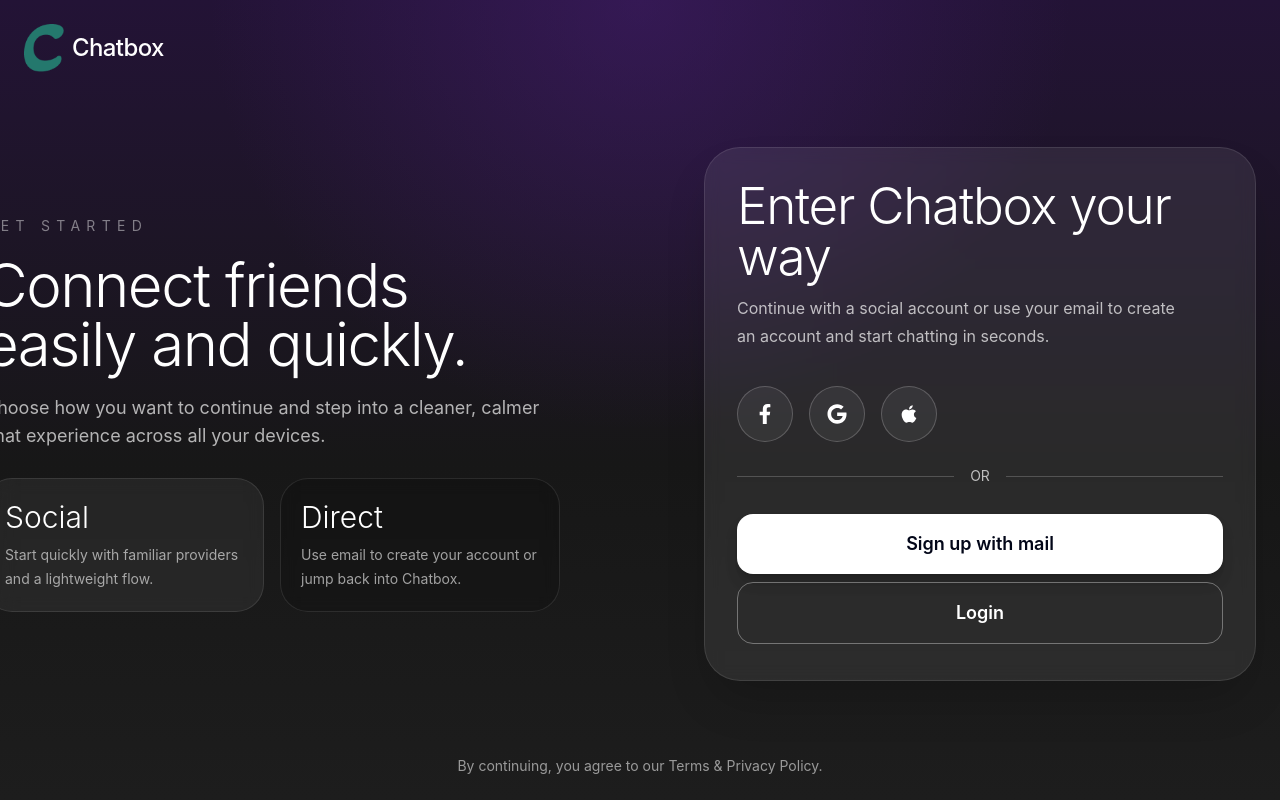
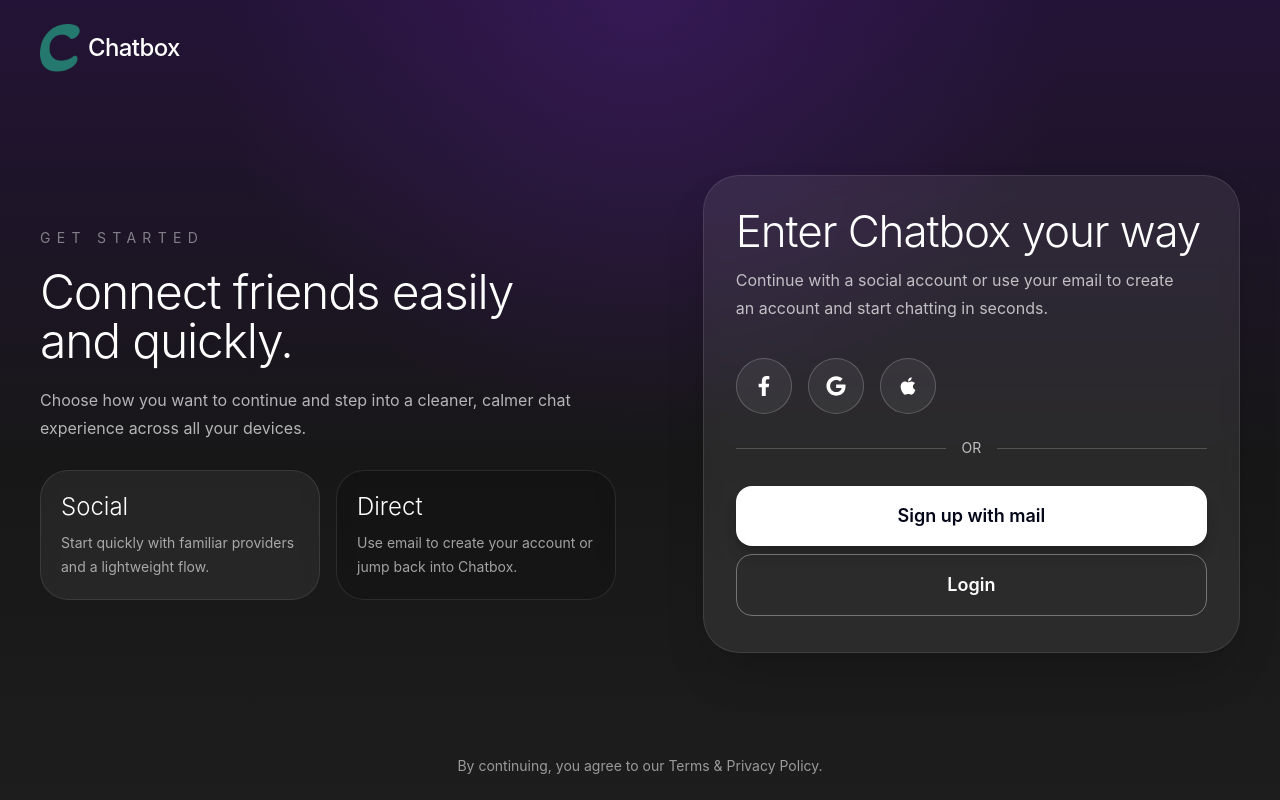
Before and after one commit to Najoro/chat-app-front-end, a React (Vite) app: page /auth/index in a window 1280 px wide. Built offline with nearby package versions, Linux system fonts and the light colour scheme.

Commit message:
fix designe

```diff
--- a/src/layouts/AuthLayout.tsx
+++ b/src/layouts/AuthLayout.tsx
@@ -37,14 +37,14 @@
   }
 
   return (
-    <main className="min-h-screen overflow-x-hidden bg-[radial-gradient(circle_at_top,_rgba(75,32,122,0.45),_transparent_42%),linear-gradient(180deg,_#231336_0%,_#171717_58%,_#1d1d1d_100%)] px-6 py-6 text-white lg:h-screen lg:overflow-hidden lg:px-4 lg:py-6 xl:px-6">
-      <div className="mx-auto flex min-h-[calc(100vh-3rem)] w-full max-w-[1480px] flex-col lg:h-full lg:min-h-0 lg:grid lg:grid-cols-[1.08fr_0.92fr] lg:grid-rows-[auto_1fr_auto] lg:gap-x-6 lg:gap-y-4 xl:gap-x-8">
+    <main className="min-h-screen overflow-x-hidden bg-[radial-gradient(circle_at_top,rgba(75,32,122,0.45),transparent_42%),linear-gradient(180deg,#231336_0%,#171717_58%,#1d1d1d_100%)] px-6 py-6 text-white lg:h-screen lg:overflow-hidden lg:px-8 lg:py-6 xl:px-10">
+      <div className="mx-auto flex min-h-[calc(100vh-3rem)] w-full max-w-370 flex-col lg:h-full lg:min-h-0 lg:grid lg:grid-cols-[1.08fr_0.92fr] lg:grid-rows-[auto_1fr_auto] lg:gap-x-6 lg:gap-y-4 xl:gap-x-8">
         <div className="mb-8 flex items-center justify-center gap-2 lg:col-span-2 lg:mb-0 lg:justify-start lg:pl-2 xl:pl-0">
           <img src={logo} alt="Logo Chatbox" className="h-auto w-8 lg:w-10" />
           <span className="text-lg font-medium tracking-tight lg:text-2xl">Chatbox</span>
         </div>
 
-        <div className="hidden self-center lg:block lg:-translate-x-6 lg:pl-0 xl:-translate-x-10">
+        <div className="hidden self-center lg:block">
           {showBackButton ? (
             <button
               type="button"
@@ -59,10 +59,10 @@
           <p className="text-sm uppercase tracking-[0.45em] text-white/45">
             {authLayout.introEyebrow}
           </p>
-          <h1 className="mt-5 max-w-lg text-5xl font-light leading-[0.98] tracking-tight xl:text-6xl">
+          <h1 className="mt-5 max-w-lg text-4xl font-light leading-[1.02] tracking-tight xl:text-5xl">
             {authLayout.introTitle}
           </h1>
-          <p className="mt-5 max-w-xl text-base leading-7 text-white/68 xl:text-lg">
+          <p className="mt-5 max-w-xl text-sm leading-7 text-white/68 xl:text-base">
             {authLayout.introDescription}
           </p>
 
@@ -72,8 +72,8 @@
                 key={title}
                 className={`rounded-[1.75rem] border border-white/10 p-5 backdrop-blur-sm ${classes ?? 'bg-white/6'}`}
               >
-                <p className="text-3xl font-light">{title}</p>
-                <p className="mt-2 text-sm leading-6 text-white/60">{description}</p>
+                <p className="text-2xl font-light">{title}</p>
+                <p className="mt-2 text-xs leading-6 text-white/60 sm:text-sm">{description}</p>
               </div>
             ))}
           </div>
--- a/src/pages/auth/IndexPage.tsx
+++ b/src/pages/auth/IndexPage.tsx
@@ -11,10 +11,10 @@
 function IndexPage() {
   return (
     <>
-      <h1 className="mt-3 text-4xl font-light leading-tight tracking-tight lg:mt-0 lg:text-[3.2rem] lg:leading-[1]">
+      <h1 className="mt-3 text-3xl font-light leading-tight tracking-tight lg:mt-0 lg:text-[2.75rem] lg:leading-[1.05]">
         Enter Chatbox your way
       </h1>
-      <p className="mt-3 max-w-md text-base leading-7 text-white/70">
+      <p className="mt-3 max-w-md text-sm leading-7 text-white/70 lg:text-base">
         Continue with a social account or use your email to create an account and
         start chatting in seconds.
       </p>
--- a/src/pages/auth/LoginPage.tsx
+++ b/src/pages/auth/LoginPage.tsx
@@ -20,10 +20,10 @@
 const LoginPage = () => {
   return (
     <>
-      <h1 className="mt-3 text-4xl font-light leading-tight tracking-tight lg:mt-0 lg:text-[3.2rem] lg:leading-[1]">
+      <h1 className="mt-3 text-3xl font-light leading-tight tracking-tight lg:mt-0 lg:text-[2.75rem] lg:leading-[1.05]">
         Login to Chatbox
       </h1>
-      <p className="mt-3 max-w-md text-base leading-7 text-white/70">
+      <p className="mt-3 max-w-md text-sm leading-7 text-white/70 lg:text-base">
         Enter your account details and continue your messaging experience.
       </p>
 
--- a/src/pages/auth/RegisterPage.tsx
+++ b/src/pages/auth/RegisterPage.tsx
@@ -1,4 +1,5 @@
 import { ButtonFullWidth } from '../../components/ui/Buttons'
+import { paths } from '../../routes/paths'
 
 const registerFields = [
   {
@@ -27,10 +28,10 @@
 function RegisterPage() {
   return (
     <>
-      <h1 className="mt-3 text-4xl font-light leading-tight tracking-tight lg:mt-0 lg:text-[3.2rem] lg:leading-[1]">
+      <h1 className="mt-3 text-3xl font-light leading-tight tracking-tight lg:mt-0 lg:text-[2.75rem] lg:leading-[1.05]">
         Join the conversation
       </h1>
-      <p className="mt-3 max-w-md text-base leading-7 text-white/70">
+      <p className="mt-3 max-w-md text-sm leading-7 text-white/70 lg:text-base">
         Start with a simple profile and connect with your friends in just a few steps.
       </p>
 
@@ -52,6 +53,7 @@
 
         <div className="pt-2 lg:pt-1">
           <ButtonFullWidth
+            path={paths.auth.login}
             label="Create account"
             classes="bg-white text-slate-950 shadow-lg shadow-black/25 hover:bg-white/90"
           />
--- a/src/pages/index/IndexPage.tsx
+++ b/src/pages/index/IndexPage.tsx
@@ -20,7 +20,7 @@
   return (
     <section className="flex min-h-screen items-center justify-center bg-white text-center">
       <div
-        className={`flex flex-col items-center gap-2 transition-all duration-[3000ms] ${
+        className={`flex flex-col items-center gap-2 transition-all duration-3000 ${
           isVisible ? 'scale-100 opacity-100' : 'scale-75 opacity-0'
         }`}
       >
```
